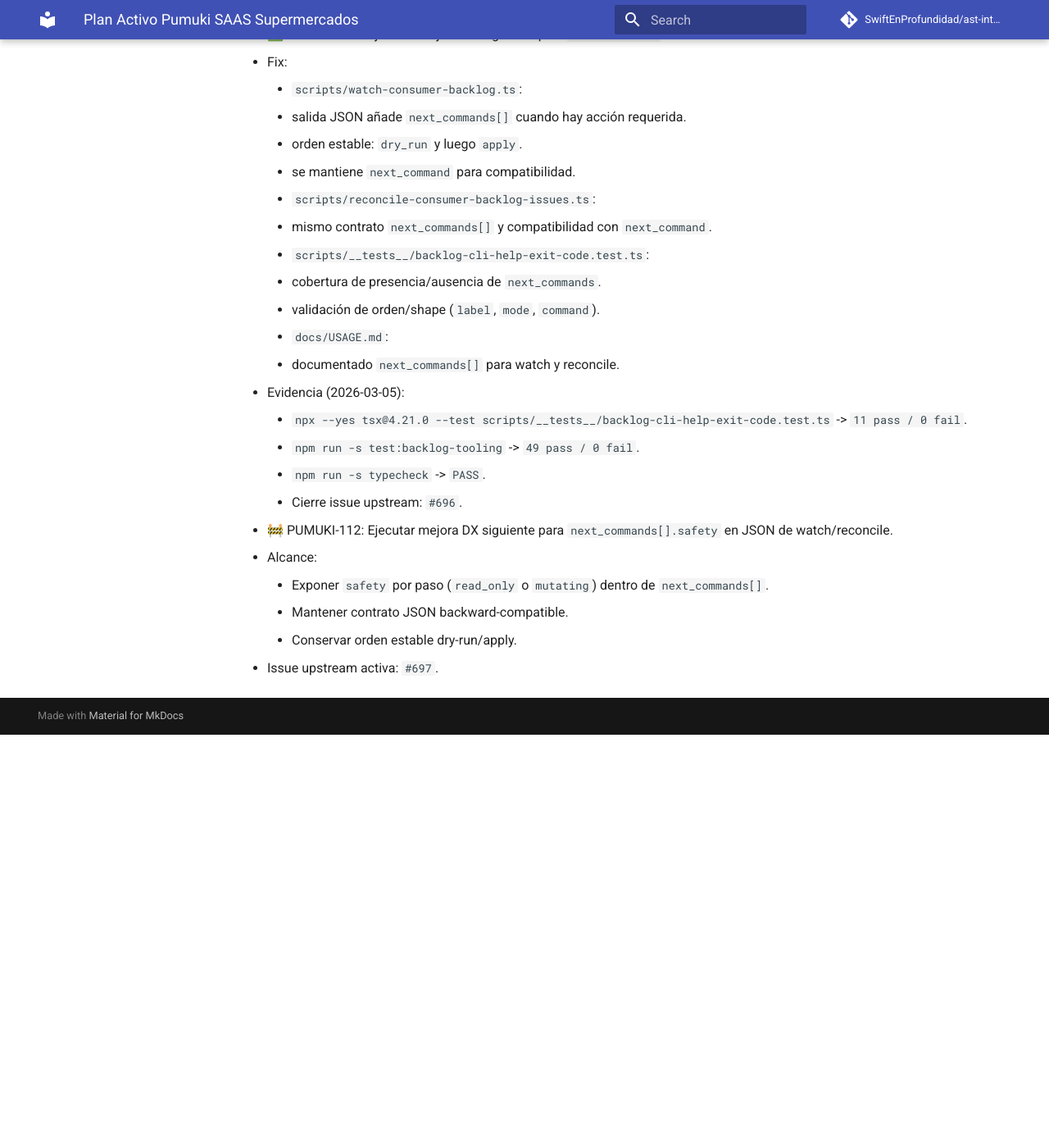
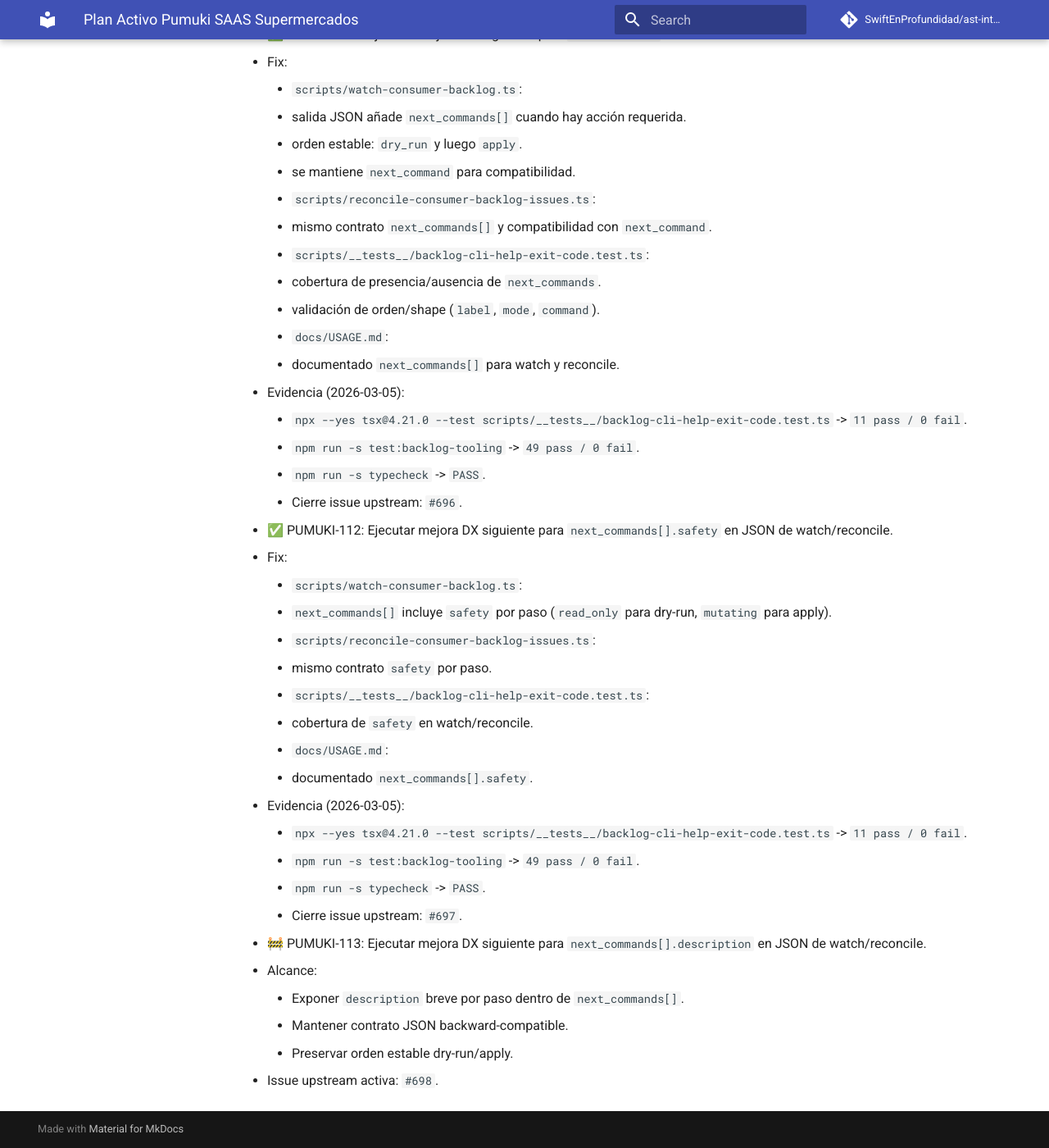
Before and after one commit to SwiftEnProfundidad/ast-intelligence-hooks, an MkDocs documentation site: the page built from docs/seguimiento-activo-pumuki-saas-supermercados.md, in a window 1280 px wide and 1400 px high, scrolled down 47912 px. Shown: the whole window at 82% size. Built offline with MkDocs 1.6.1 and Material for MkDocs 9.7.7, drawn with Linux system fonts in a browser that asks for light colours; comment, search, counter and statistics services are not loaded; before the commit the page ends 48808 px from its top, so only the background shows below that.

Commit message:
feat(backlog): add safety metadata to next_commands steps

```diff
--- a/docs/seguimiento-activo-pumuki-saas-supermercados.md
+++ b/docs/seguimiento-activo-pumuki-saas-supermercados.md
@@ -1334,9 +1334,25 @@
     - `npm run -s typecheck` -> `PASS`.
     - Cierre issue upstream: `#696`.
 
-- 🚧 PUMUKI-112: Ejecutar mejora DX siguiente para `next_commands[].safety` en JSON de watch/reconcile.
+- ✅ PUMUKI-112: Ejecutar mejora DX siguiente para `next_commands[].safety` en JSON de watch/reconcile.
+  - Fix:
+    - `scripts/watch-consumer-backlog.ts`:
+      - `next_commands[]` incluye `safety` por paso (`read_only` para dry-run, `mutating` para apply).
+    - `scripts/reconcile-consumer-backlog-issues.ts`:
+      - mismo contrato `safety` por paso.
+    - `scripts/__tests__/backlog-cli-help-exit-code.test.ts`:
+      - cobertura de `safety` en watch/reconcile.
+    - `docs/USAGE.md`:
+      - documentado `next_commands[].safety`.
+  - Evidencia (2026-03-05):
+    - `npx --yes tsx@4.21.0 --test scripts/__tests__/backlog-cli-help-exit-code.test.ts` -> `11 pass / 0 fail`.
+    - `npm run -s test:backlog-tooling` -> `49 pass / 0 fail`.
+    - `npm run -s typecheck` -> `PASS`.
+    - Cierre issue upstream: `#697`.
+
+- 🚧 PUMUKI-113: Ejecutar mejora DX siguiente para `next_commands[].description` en JSON de watch/reconcile.
   - Alcance:
-    - Exponer `safety` por paso (`read_only` o `mutating`) dentro de `next_commands[]`.
+    - Exponer `description` breve por paso dentro de `next_commands[]`.
     - Mantener contrato JSON backward-compatible.
-    - Conservar orden estable dry-run/apply.
-  - Issue upstream activa: `#697`.
+    - Preservar orden estable dry-run/apply.
+  - Issue upstream activa: `#698`.
```
Also changed, not shown: docs/USAGE.md (+2 -0 lines), docs/registro-maestro-de-seguimiento.md (+2 -2 lines), 3 other files.
